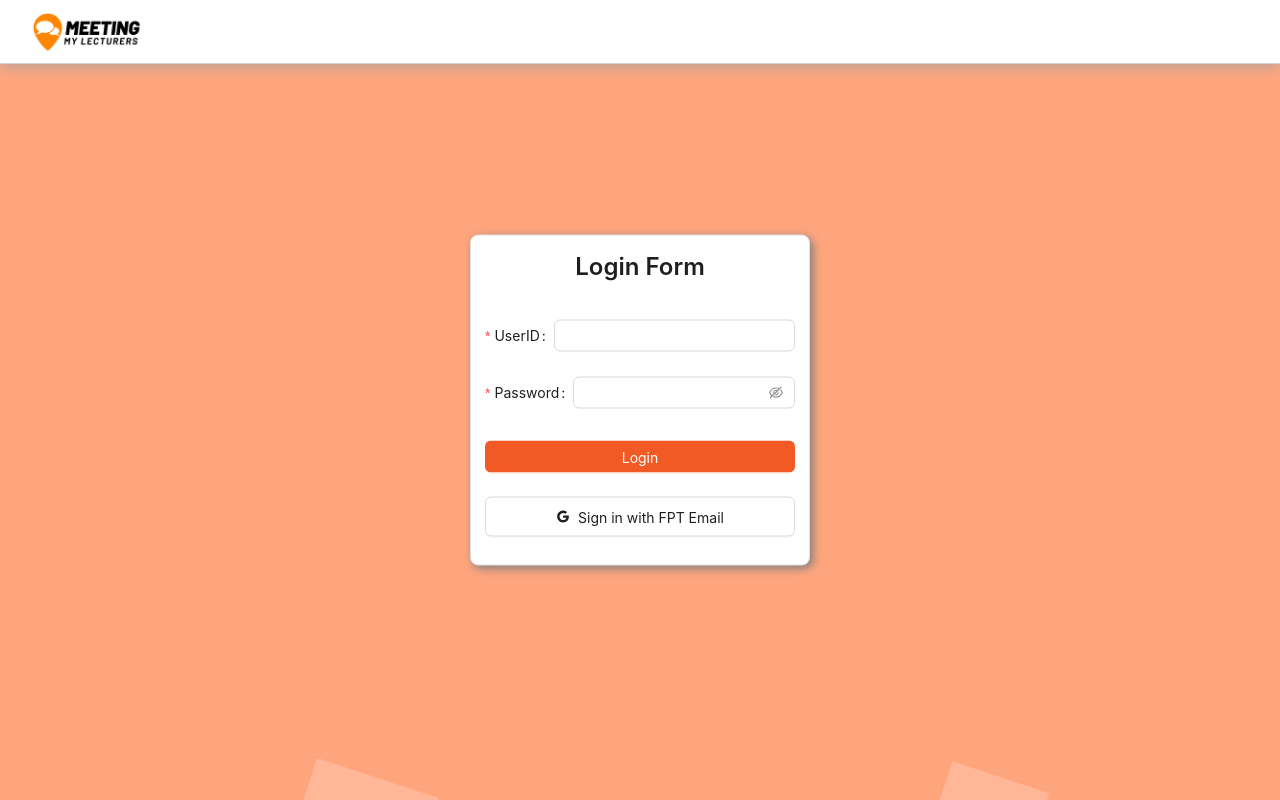
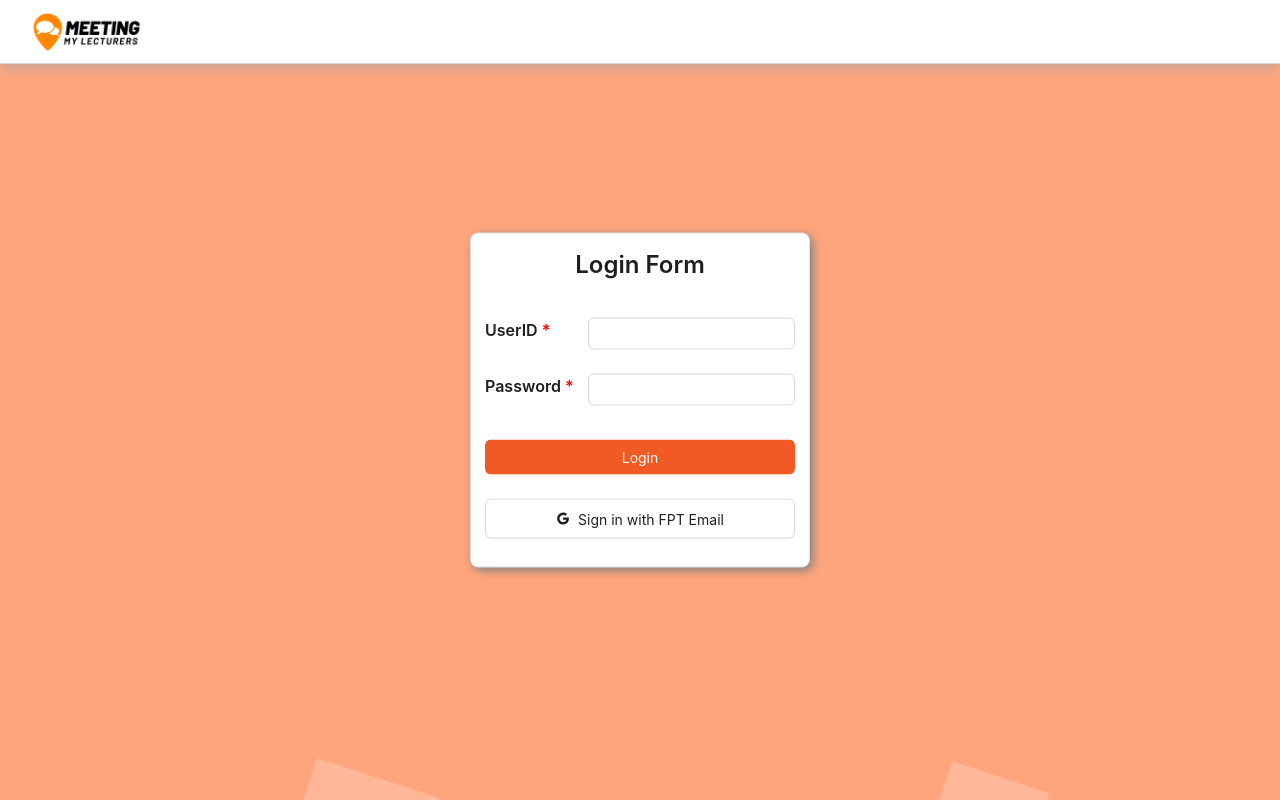
Before and after one commit to giakhang3005/KhangTNG.MeetingMyLecturerFE, a React (Create React App) app: page / in a window 1280 px wide. Built offline with nearby package versions, Linux system fonts and the light colour scheme.

Commit message:
change login form

```diff
--- a/src/Components/Body/Login/Login.js
+++ b/src/Components/Body/Login/Login.js
@@ -1,6 +1,15 @@
-import React, { useContext, useState, useCallback } from "react";
+import React, { useContext, useState } from "react";
 import { useGoogleLogin } from "@react-oauth/google";
-import { Button, Alert, Form, Input, Typography, message } from "antd";
+import {
+  Button,
+  Alert,
+  Form,
+  Input,
+  Typography,
+  message,
+  Row,
+  Col,
+} from "antd";
 import { GoogleOutlined } from "@ant-design/icons";
 import axios from "axios";
 import { Data } from "../Body";
@@ -37,9 +46,7 @@ export const Login = () => {
         )
         .then((res) => {
           //! validate @fpt.edu.vn
-          if (
-            res.data.email?.includes(fptEmail)
-          ) {
+          if (res.data.email?.includes(fptEmail)) {
             setCheckMailErr(false);
             const userFromGg = res.data;
             //! call database, if database does not exist -> add data to database (default role: student)
@@ -196,22 +203,54 @@ export const Login = () => {
         <Title className="loginTitle" level={3}>
           Login Form
         </Title>
+        <Row>
+          <Col xs={7}>
+            <Title
+              level={5}
+              style={Object.assign(
+                { margin: "0 0 32px 0" },
+                { padding: 0 },
+                { textAlign: "left" }
+              )}
+            >
+              UserID<span style={{ color: "red" }}> *</span>
+            </Title>
+          </Col>
+          <Col xs={1}></Col>
+          <Col xs={16}>
             <Form.Item
               name="userId"
-          label="UserID"
-          className="input"
+              style={Object.assign({ margin: 0 }, { padding: 0 })}
               rules={[{ required: true }]}
             >
               <Input />
             </Form.Item>
+          </Col>
+        </Row>
+        <Row>
+          <Col xs={7}>
+            <Title
+              level={5}
+              style={Object.assign(
+                { margin: "0 0 32px 0" },
+                { padding: 0 },
+                { textAlign: "left" }
+              )}
+            >
+              Password<span style={{ color: "red" }}> *</span>
+            </Title>
+          </Col>
+          <Col xs={1}></Col>
+          <Col xs={16}>
             <Form.Item
               name="password"
-          label="Password"
-          className="input"
+              style={Object.assign({ margin: 0 }, { padding: 0 })}
               rules={[{ required: true }]}
             >
-          <Input.Password />
+              <Input />
             </Form.Item>
+          </Col>
+        </Row>
         <Form.Item>
           <Button
             loading={loading}
--- a/src/Components/Body/Login/LoginStyle.css
+++ b/src/Components/Body/Login/LoginStyle.css
@@ -32,7 +32,8 @@
 }
 .loginBtn {
   width: 100%;
-  margin: 7px 0 0 0;
+  height: 35px;
+  margin: 10px 0 0 0;
 }
 .curvessLoginUpper {
   transform: rotate(180deg);
```
Lines whose indentation alone changed are shown as unchanged.
